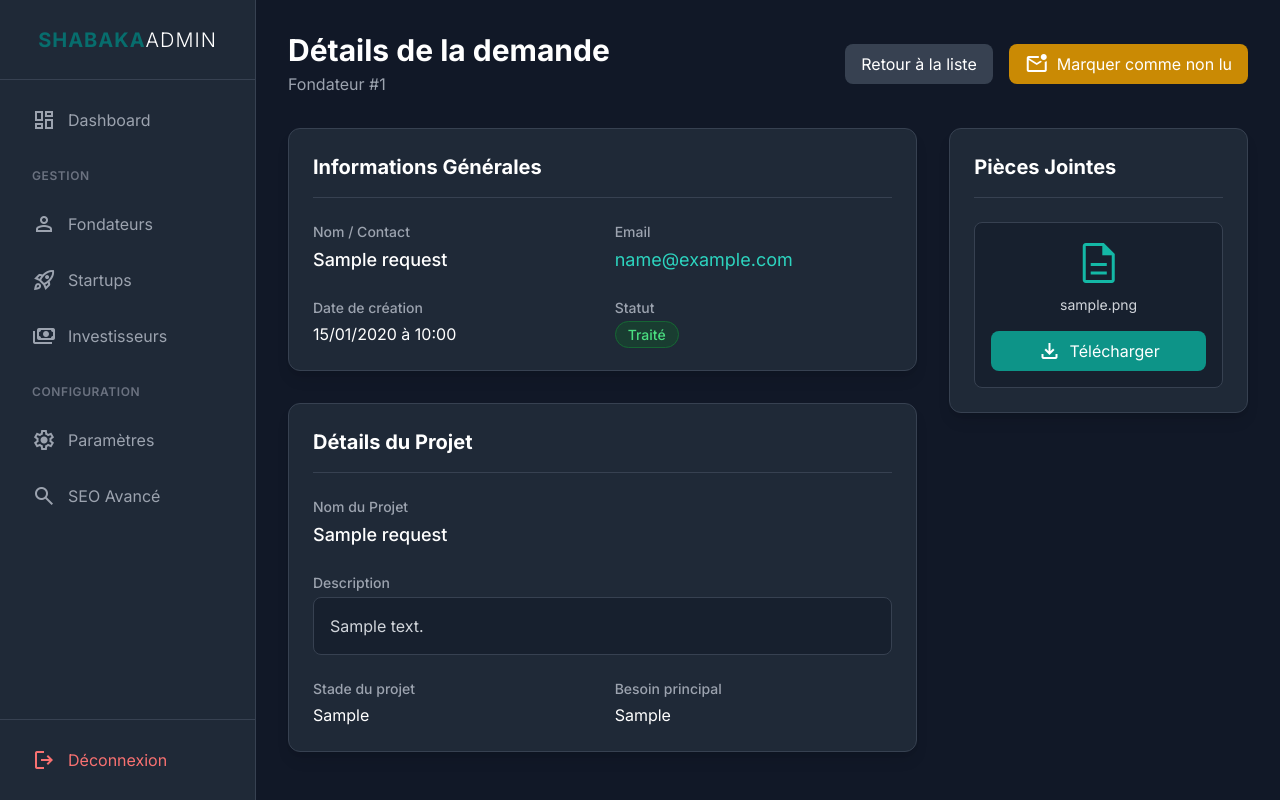
After one commit to moa-digitalagency/InnovLab, a Flask app: page /admin/view/founder/1 in a window 1280 px wide. The commit adds this page. Run offline with Flask 3, Linux system fonts and the light colour scheme; a user stored in the database is signed in; tables that the repository leaves empty hold one stand-in row (values such as "Sample post"); some libraries are stand-ins or nearby versions.

Commit message:
feat(admin): add request details view and status management
- Added `status` field to FounderRequest, StartupRequest, and InvestorRequest models.
- Updated `init_db.py` to migrate schema for `status` column.
- Added `/admin/view/<type>/<id>` route to view full request details.
- Added `/admin/toggle_status/<type>/<id>` route to toggle status (New/Processed).
- Created `templates/admin/request_detail.html` for detailed view.
- Updated `founders.html`, `startups.html`, `investors.html` with Status column and View button.
- Added integration tests in `tests/test_admin.py`.

Co-authored-by: moa-digitalagency <93324793+moa-digitalagency@users.noreply.github.com>

```diff
--- a/models/forms.py
+++ b/models/forms.py
@@ -10,6 +10,7 @@ class FounderRequest(db.Model):
     project_stage = db.Column(db.String(64))
     primary_need = db.Column(db.String(64))
     file_pitch = db.Column(db.String(256))
+    status = db.Column(db.String(20), default='new')
     created_at = db.Column(db.DateTime, default=datetime.utcnow)
 
     def __repr__(self):
@@ -26,6 +27,7 @@ class StartupRequest(db.Model):
     team_size = db.Column(db.String(64))
     stage = db.Column(db.String(64))
     file_pitch = db.Column(db.String(256))
+    status = db.Column(db.String(20), default='new')
     created_at = db.Column(db.DateTime, default=datetime.utcnow)
 
     def __repr__(self):
@@ -40,6 +42,7 @@ class InvestorRequest(db.Model):
     sectors_interest = db.Column(db.String(256))
     linkedin_profile = db.Column(db.String(256))
     file_intent = db.Column(db.String(256))
+    status = db.Column(db.String(20), default='new')
     created_at = db.Column(db.DateTime, default=datetime.utcnow)
 
     def __repr__(self):
--- a/routes/admin_routes.py
+++ b/routes/admin_routes.py
@@ -219,3 +219,41 @@ def settings():
         return redirect(url_for('admin.settings'))
 
     return render_template('admin/settings.html', settings=settings_obj)
+
+@admin_bp.route('/view/<request_type>/<int:request_id>')
+@login_required
+def view_request(request_type, request_id):
+    if request_type == 'founder':
+        request_obj = FounderRequest.query.get_or_404(request_id)
+    elif request_type == 'startup':
+        request_obj = StartupRequest.query.get_or_404(request_id)
+    elif request_type == 'investor':
+        request_obj = InvestorRequest.query.get_or_404(request_id)
+    else:
+        flash('Type de demande invalide', 'error')
+        return redirect(url_for('admin.dashboard'))
+
+    return render_template('admin/request_detail.html', request_obj=request_obj, request_type=request_type)
+
+@admin_bp.route('/toggle_status/<request_type>/<int:request_id>', methods=['POST'])
+@login_required
+def toggle_status(request_type, request_id):
+    if request_type == 'founder':
+        request_obj = FounderRequest.query.get_or_404(request_id)
+    elif request_type == 'startup':
+        request_obj = StartupRequest.query.get_or_404(request_id)
+    elif request_type == 'investor':
+        request_obj = InvestorRequest.query.get_or_404(request_id)
+    else:
+        flash('Type de demande invalide', 'error')
+        return redirect(url_for('admin.dashboard'))
+
+    if request_obj.status == 'processed':
+        request_obj.status = 'new'
+        flash('Demande marquée comme non lue.', 'info')
+    else:
+        request_obj.status = 'processed'
+        flash('Demande marquée comme traitée.', 'success')
+
+    db.session.commit()
+    return redirect(url_for('admin.view_request', request_type=request_type, request_id=request_id))
--- /dev/null
+++ b/templates/admin/request_detail.html
@@ -0,0 +1,192 @@
+{% extends "admin/layout.html" %}
+
+{% block content %}
+<div class="mb-8 flex items-center justify-between">
+    <div>
+        <h2 class="text-3xl font-bold text-white">Détails de la demande</h2>
+        <p class="text-gray-400 mt-1">
+            {% if request_type == 'founder' %}Fondateur{% elif request_type == 'startup' %}Startup{% elif request_type == 'investor' %}Investisseur{% endif %}
+            #{{ request_obj.id }}
+        </p>
+    </div>
+    <div class="flex items-center gap-4">
+        <a href="{{ url_for('admin.' + request_type + 's') }}" class="px-4 py-2 bg-gray-700 hover:bg-gray-600 text-white rounded-lg transition-colors">
+            Retour à la liste
+        </a>
+        <form action="{{ url_for('admin.toggle_status', request_type=request_type, request_id=request_obj.id) }}" method="POST">
+            {% if request_obj.status == 'processed' %}
+            <button type="submit" class="px-4 py-2 bg-yellow-600 hover:bg-yellow-500 text-white rounded-lg transition-colors flex items-center gap-2">
+                <span class="material-symbols-outlined">mark_email_unread</span>
+                Marquer comme non lu
+            </button>
+            {% else %}
+            <button type="submit" class="px-4 py-2 bg-teal-600 hover:bg-teal-500 text-white rounded-lg transition-colors flex items-center gap-2">
+                <span class="material-symbols-outlined">check_circle</span>
+                Marquer comme traité
+            </button>
+            {% endif %}
+        </form>
+    </div>
+</div>
+
+<div class="grid grid-cols-1 lg:grid-cols-3 gap-8">
+    <!-- Main Info -->
+    <div class="lg:col-span-2 space-y-8">
+        <div class="bg-gray-800 rounded-xl border border-gray-700 p-6 shadow-lg">
+            <h3 class="text-xl font-bold text-white mb-6 border-b border-gray-700 pb-4">Informations Générales</h3>
+            <div class="grid grid-cols-1 md:grid-cols-2 gap-6">
+                <div>
+                    <label class="block text-sm font-medium text-gray-400 mb-1">Nom / Contact</label>
+                    <div class="text-white text-lg font-medium">
+                        {% if request_type == 'startup' %}{{ request_obj.nom_startup }}{% else %}{{ request_obj.nom }}{% endif %}
+                    </div>
+                </div>
+                <div>
+                    <label class="block text-sm font-medium text-gray-400 mb-1">Email</label>
+                    <div class="text-white text-lg"><a href="mailto:{{ request_obj.email }}" class="text-teal-400 hover:underline">{{ request_obj.email }}</a></div>
+                </div>
+                <div>
+                    <label class="block text-sm font-medium text-gray-400 mb-1">Date de création</label>
+                    <div class="text-white">{{ request_obj.created_at.strftime('%d/%m/%Y à %H:%M') }}</div>
+                </div>
+                <div>
+                    <label class="block text-sm font-medium text-gray-400 mb-1">Statut</label>
+                    <div>
+                        {% if request_obj.status == 'processed' %}
+                        <span class="px-3 py-1 rounded-full text-sm font-medium bg-green-900/50 text-green-400 border border-green-800">
+                            Traité
+                        </span>
+                        {% else %}
+                        <span class="px-3 py-1 rounded-full text-sm font-medium bg-blue-900/50 text-blue-400 border border-blue-800">
+                            Nouveau
+                        </span>
+                        {% endif %}
+                    </div>
+                </div>
+            </div>
+        </div>
+
+        <div class="bg-gray-800 rounded-xl border border-gray-700 p-6 shadow-lg">
+            <h3 class="text-xl font-bold text-white mb-6 border-b border-gray-700 pb-4">Détails du Projet</h3>
+
+            {% if request_type == 'founder' %}
+            <div class="space-y-6">
+                <div>
+                    <label class="block text-sm font-medium text-gray-400 mb-1">Nom du Projet</label>
+                    <div class="text-white text-lg font-medium">{{ request_obj.projet_name }}</div>
+                </div>
+                <div>
+                    <label class="block text-sm font-medium text-gray-400 mb-1">Description</label>
+                    <div class="text-gray-300 bg-gray-900/50 p-4 rounded-lg border border-gray-700">{{ request_obj.description }}</div>
+                </div>
+                <div class="grid grid-cols-1 md:grid-cols-2 gap-6">
+                    <div>
+                        <label class="block text-sm font-medium text-gray-400 mb-1">Stade du projet</label>
+                        <div class="text-white">{{ request_obj.project_stage }}</div>
+                    </div>
+                    <div>
+                        <label class="block text-sm font-medium text-gray-400 mb-1">Besoin principal</label>
+                        <div class="text-white">{{ request_obj.primary_need }}</div>
+                    </div>
+                </div>
+            </div>
+
+            {% elif request_type == 'startup' %}
+            <div class="space-y-6">
+                <div class="grid grid-cols-1 md:grid-cols-2 gap-6">
+                    <div>
+                        <label class="block text-sm font-medium text-gray-400 mb-1">Secteur</label>
+                        <div class="text-white">{{ request_obj.secteur }}</div>
+                    </div>
+                    <div>
+                        <label class="block text-sm font-medium text-gray-400 mb-1">Site Web</label>
+                        <div class="text-white">
+                            {% if request_obj.website_url %}
+                            <a href="{{ request_obj.website_url }}" target="_blank" class="text-teal-400 hover:underline flex items-center gap-1">
+                                {{ request_obj.website_url }} <span class="material-symbols-outlined text-sm">open_in_new</span>
+                            </a>
+                            {% else %}
+                            <span class="text-gray-500">Non renseigné</span>
+                            {% endif %}
+                        </div>
+                    </div>
+                </div>
+                <div>
+                    <label class="block text-sm font-medium text-gray-400 mb-1">Besoins</label>
+                    <div class="text-gray-300 bg-gray-900/50 p-4 rounded-lg border border-gray-700">{{ request_obj.besoins }}</div>
+                </div>
+                <div class="grid grid-cols-1 md:grid-cols-3 gap-6">
+                    <div>
+                        <label class="block text-sm font-medium text-gray-400 mb-1">Revenu Annuel</label>
+                        <div class="text-white">{{ request_obj.annual_revenue }}</div>
+                    </div>
+                    <div>
+                        <label class="block text-sm font-medium text-gray-400 mb-1">Taille de l'équipe</label>
+                        <div class="text-white">{{ request_obj.team_size }}</div>
+                    </div>
+                    <div>
+                        <label class="block text-sm font-medium text-gray-400 mb-1">Stade</label>
+                        <div class="text-white">{{ request_obj.stage }}</div>
+                    </div>
+                </div>
+            </div>
+
+            {% elif request_type == 'investor' %}
+            <div class="space-y-6">
+                <div class="grid grid-cols-1 md:grid-cols-2 gap-6">
+                    <div>
+                        <label class="block text-sm font-medium text-gray-400 mb-1">Type d'investisseur</label>
+                        <div class="text-white">{{ request_obj.type_investisseur }}</div>
+                    </div>
+                    <div>
+                        <label class="block text-sm font-medium text-gray-400 mb-1">Ticket Moyen</label>
+                        <div class="text-white text-green-400 font-medium">{{ request_obj.ticket_moyen }}</div>
+                    </div>
+                </div>
+                <div>
+                    <label class="block text-sm font-medium text-gray-400 mb-1">Profil LinkedIn</label>
+                    <div class="text-white">
+                        {% if request_obj.linkedin_profile %}
+                        <a href="{{ request_obj.linkedin_profile }}" target="_blank" class="text-blue-400 hover:underline flex items-center gap-1">
+                            {{ request_obj.linkedin_profile }} <span class="material-symbols-outlined text-sm">open_in_new</span>
+                        </a>
+                        {% else %}
+                        <span class="text-gray-500">Non renseigné</span>
+                        {% endif %}
+                    </div>
+                </div>
+                <div>
+                    <label class="block text-sm font-medium text-gray-400 mb-1">Secteurs d'intérêt</label>
+                    <div class="text-gray-300 bg-gray-900/50 p-4 rounded-lg border border-gray-700">{{ request_obj.sectors_interest }}</div>
+                </div>
+            </div>
+            {% endif %}
+        </div>
+    </div>
+
+    <!-- Sidebar / Files -->
+    <div class="space-y-8">
+        <div class="bg-gray-800 rounded-xl border border-gray-700 p-6 shadow-lg">
+            <h3 class="text-xl font-bold text-white mb-6 border-b border-gray-700 pb-4">Pièces Jointes</h3>
+
+            {% set file_path = request_obj.file_pitch if request_type != 'investor' else request_obj.file_intent %}
+
+            {% if file_path %}
+            <div class="bg-gray-900/50 rounded-lg p-4 border border-gray-700 flex flex-col items-center justify-center text-center">
+                <span class="material-symbols-outlined text-5xl text-teal-500 mb-2">description</span>
+                <p class="text-gray-300 text-sm mb-4 break-all">{{ file_path.split('/')[-1] }}</p>
+                <a href="{{ url_for('static', filename='uploads/' + file_path) }}" target="_blank" class="w-full py-2 bg-teal-600 hover:bg-teal-500 text-white rounded-lg transition-colors flex items-center justify-center gap-2">
+                    <span class="material-symbols-outlined">download</span>
+                    Télécharger
+                </a>
+            </div>
+            {% else %}
+            <div class="text-center py-8 text-gray-500">
+                <span class="material-symbols-outlined text-4xl mb-2 opacity-50">folder_off</span>
+                <p>Aucun fichier joint</p>
+            </div>
+            {% endif %}
+        </div>
+    </div>
+</div>
+{% endblock %}
```
Also changed, not shown: init_db.py (+9 -0 lines), templates/admin/founders.html (+11 -0 lines), templates/admin/investors.html (+11 -0 lines), templates/admin/startups.html (+11 -0 lines), tests/test_admin.py (+44 -0 lines).
